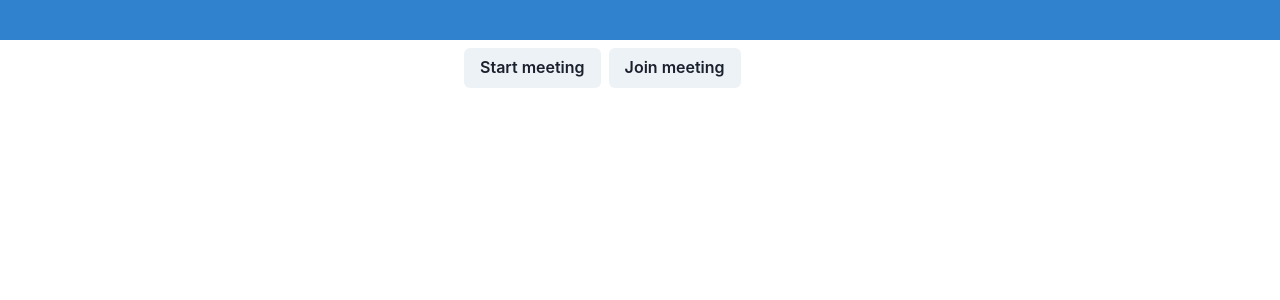
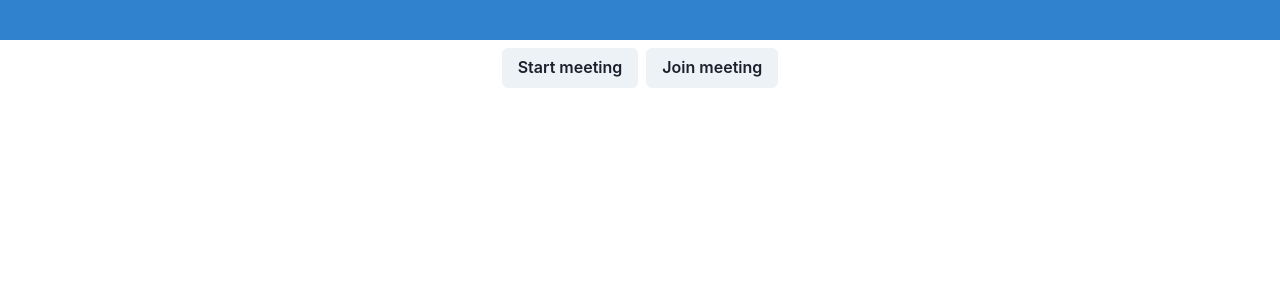
Before and after one commit to mwilliamson/virtual-hand-signals, a React (Create React App) app in the folder web-ui/: page / in a window 1280 px wide. Shown: the top 300 px of the page. Built offline with nearby package versions, Linux system fonts and the light colour scheme.

Commit message:
Centre buttons on home page

```diff
--- a/web-ui/src/HomePage.tsx
+++ b/web-ui/src/HomePage.tsx
@@ -1,6 +1,7 @@
 import {
     Button,
     ButtonGroup,
+    Center,
  } from "@chakra-ui/react";
 
 import { AppBar } from "./AppBar";
@@ -22,10 +23,12 @@ export default function HomePage() {
         <>
             <AppBar>&nbsp;</AppBar>
             <PageContentContainer>
-                <ButtonGroup>
-                    <Button onClick={handleStartMeetingClick}>Start meeting</Button>
-                    <Button onClick={handleJoinMeetingClick}>Join meeting</Button>
-                </ButtonGroup>
+                <Center>
+                    <ButtonGroup>
+                        <Button onClick={handleStartMeetingClick}>Start meeting</Button>
+                        <Button onClick={handleJoinMeetingClick}>Join meeting</Button>
+                    </ButtonGroup>
+                </Center>
             </PageContentContainer>
         </>
     );
```
